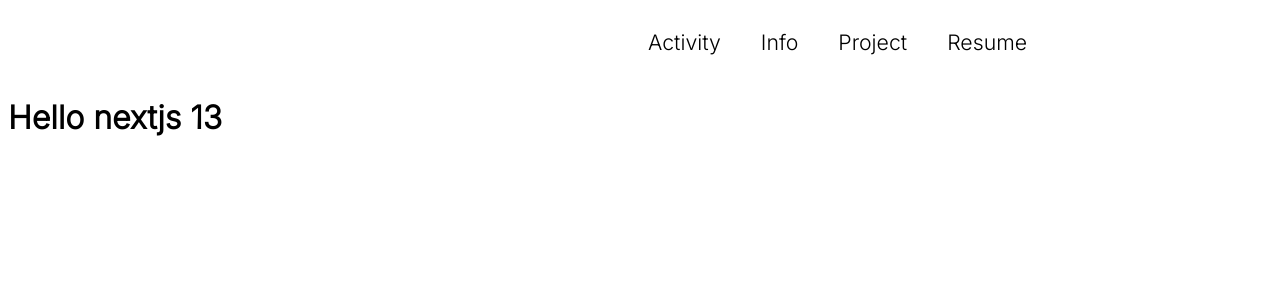
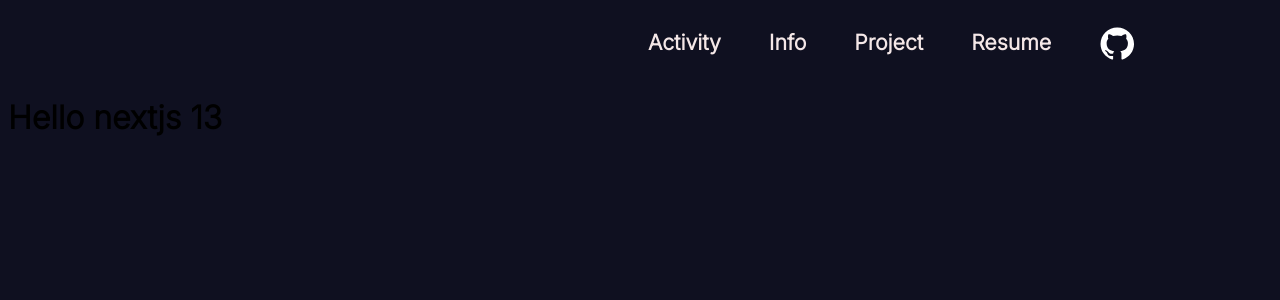
Before and after one commit to 22p21s0045/portfolio_v5, a Next.js app: page / in a window 1280 px wide. Shown: the top 300 px of the page. Built offline with nearby package versions, Linux system fonts and the light colour scheme.

Commit message:
add:navbar succesfully

```diff
--- a/app/globals.css
+++ b/app/globals.css
@@ -2,9 +2,12 @@
 html body{
   font-size: 16px;
   font-family: 'Inter', sans-serif;
+  background-color: #0F1020;
 }
 
 #navbar-navigation p{
   font-size: 1.33rem;
+  color:#F4E7E7;
+  font-weight: 600;
 
 }
--- a/app/layout.tsx
+++ b/app/layout.tsx
@@ -1,5 +1,6 @@
 "use client";
 import { Container, Typography } from "@mui/material";
+import Image from 'next/image'
 import Grid from "@mui/material/Grid";
 import React from "react";
 import "./globals.css";
@@ -13,7 +14,7 @@ function Layout({ children }: Props) {
       <Grid container spacing={2} id ="navbar-navigation">
         <Grid item lg={6}></Grid>
         <Grid item lg={6}>
-          <Grid container spacing={5} >
+          <Grid container spacing={6} >
             <Grid item>
               <p>Activity</p>
             </Grid>
@@ -26,7 +27,11 @@ function Layout({ children }: Props) {
             <Grid item>
               <p>Resume</p>
               </Grid>
+              <Grid item>
+            <Image src="/svg/navbar/github.svg" alt="Logo" width={37} height={37} style={{position:"relative",top:'18px'}}/>
+            </Grid>
           </Grid>
+
         </Grid>
       </Grid>
       <div>{children}</div>
```
Also changed, not shown: public/svg/navbar/github.svg (added).
